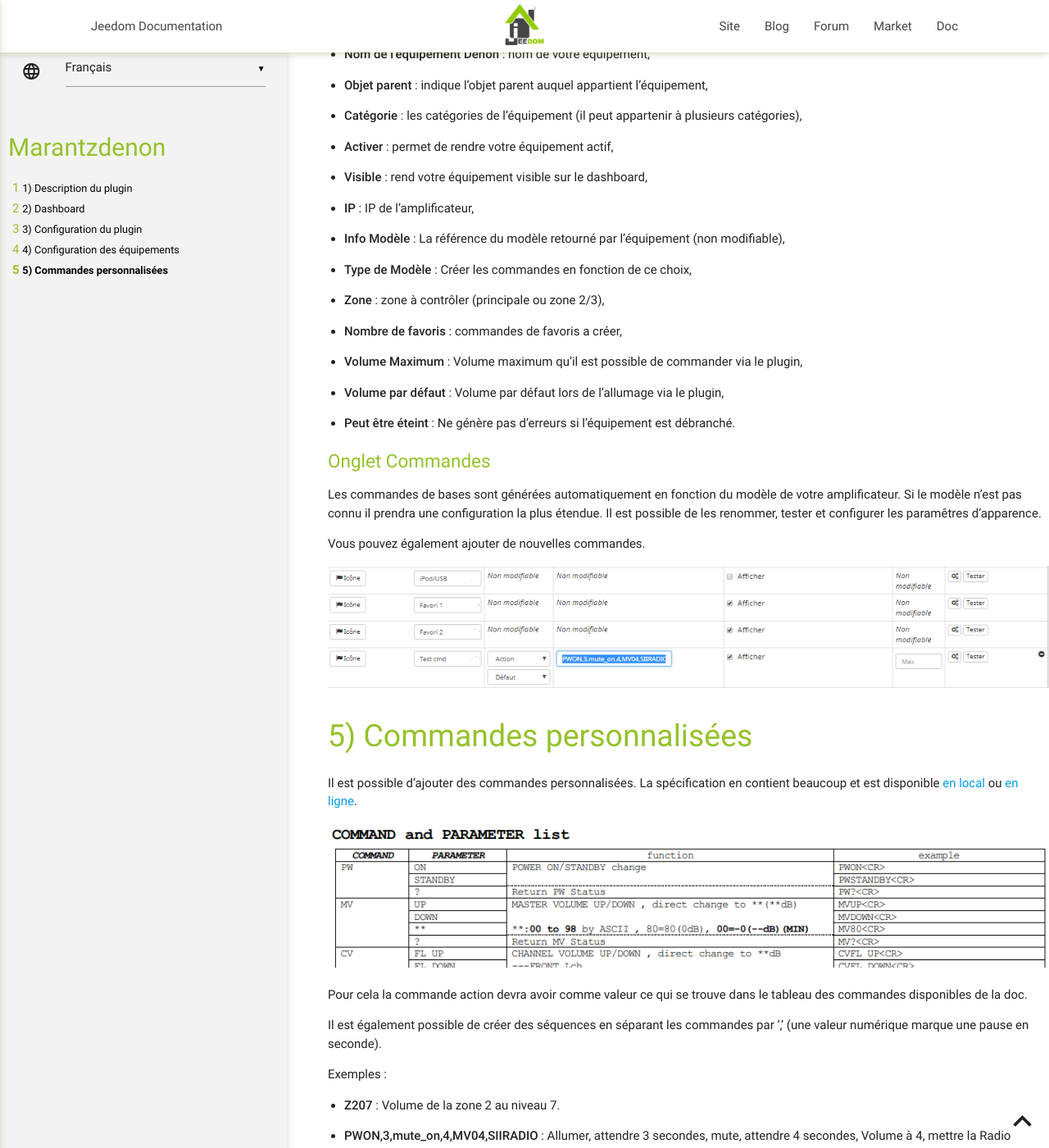
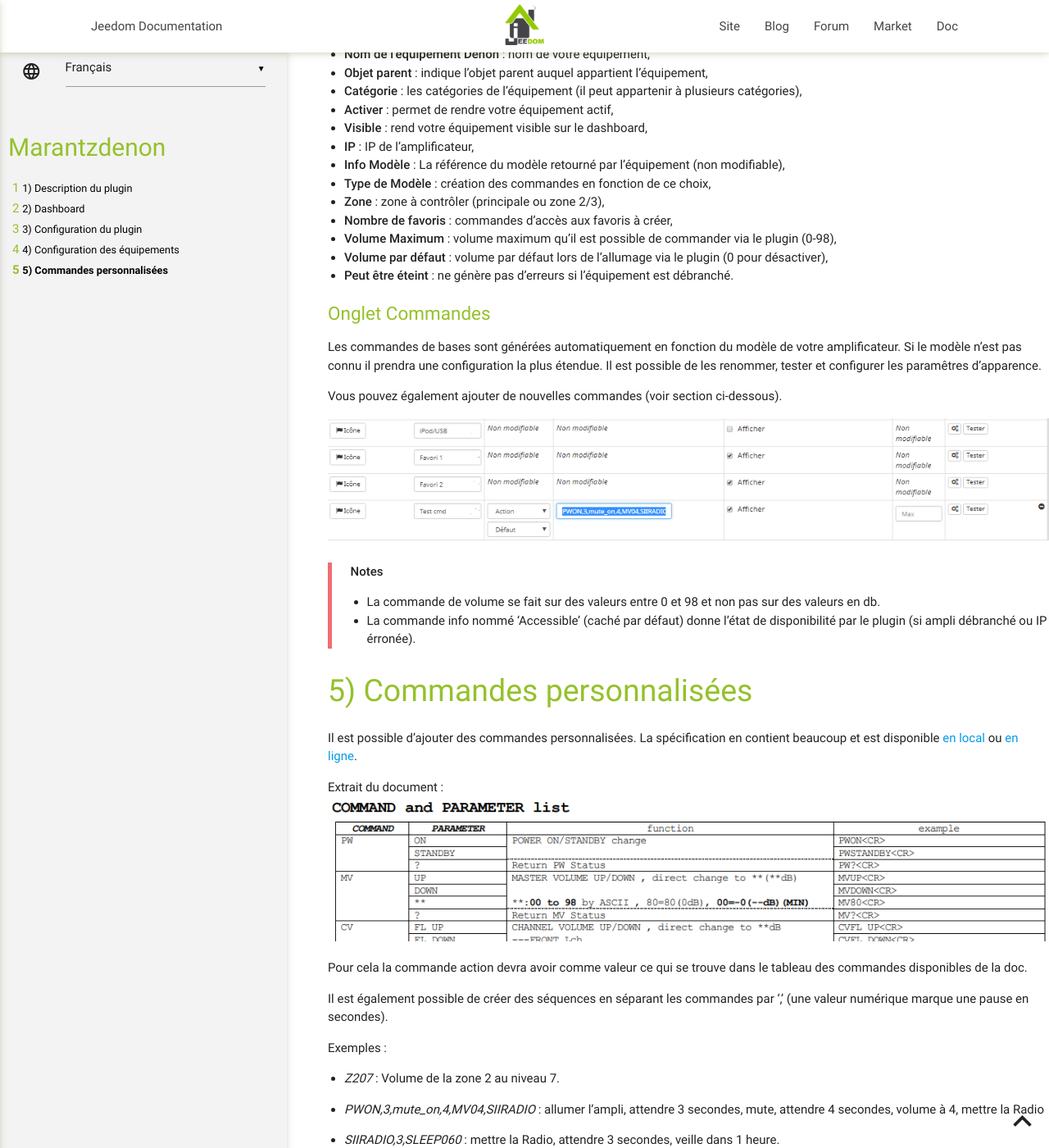
Before and after one commit to guirem/plugin-marantzdenon, a Jekyll site: the page built from docs/fr_FR/index.md, in a window 1280 px wide and 1400 px high, scrolled down 1421 px. Shown: the whole window at 82% size. Built offline with Jekyll 4.4.1, drawn with Linux system fonts in a browser that asks for light colours; our own code applies the rules of GitHub Pages for plain Markdown files; some of the changed text lies outside the part shown.

Commit message:
update doc

```diff
--- a/docs/fr_FR/index.md
+++ b/docs/fr_FR/index.md
@@ -48,32 +48,20 @@ Plugins puis multimedia.
 ### Onglet Equipement:
 
 -   **Nom de l’équipement Denon** : nom de votre équipement,
-
 -   **Objet parent** : indique l’objet parent auquel appartient
     l’équipement,
-
 -   **Catégorie** : les catégories de l’équipement (il peut appartenir à
     plusieurs catégories),
-
 -   **Activer** : permet de rendre votre équipement actif,
-
 -   **Visible** : rend votre équipement visible sur le dashboard,
-
 -   **IP** : IP de l’amplificateur,
-
 -   **Info Modèle** : La référence du modèle retourné par l'équipement (non modifiable),
-
--   **Type de Modèle** : Créer les commandes en fonction de ce choix,
-
+-   **Type de Modèle** : création des commandes en fonction de ce choix,
 -   **Zone** : zone à contrôler (principale ou zone 2/3),
-
--   **Nombre de favoris** : commandes de favoris a créer,
-
--   **Volume Maximum** : Volume maximum qu'il est possible de commander via le plugin,
-
--   **Volume par défaut** : Volume par défaut lors de l'allumage via le plugin,
-
--   **Peut être éteint** : Ne génère pas d'erreurs si l'équipement est débranché.
+-   **Nombre de favoris** : commandes d'accès aux favoris à créer,
+-   **Volume Maximum** : volume maximum qu'il est possible de commander via le plugin (0-98),
+-   **Volume par défaut** : volume par défaut lors de l'allumage via le plugin (0 pour désactiver),
+-   **Peut être éteint** : ne génère pas d'erreurs si l'équipement est débranché.
 
 
 ### Onglet Commandes
@@ -82,9 +70,14 @@ Les commandes de bases sont générées automatiquement en fonction du modèle d
 votre amplificateur. Si le modèle n'est pas connu il prendra une configuration la plus étendue.
 Il est possible de les renommer, tester et configurer les paramêtres d'apparence.
 
-Vous pouvez également ajouter de nouvelles commandes.
+Vous pouvez également ajouter de nouvelles commandes (voir section ci-dessous).
 
 ![Alt text](../assets/command.png "Custom command")
+
+> **Notes**
+>
+> - La commande de volume se fait sur des valeurs entre 0 et 98 et non pas sur des valeurs en db.
+> - La commande info nommé 'Accessible' (caché par défaut) donne l'état de disponibilité par le plugin (si ampli débranché ou IP érronée).
 
 
 Commandes personnalisées
@@ -92,16 +85,17 @@ Commandes personnalisées
 
 Il est possible d'ajouter des commandes personnalisées. La spécification en contient beaucoup et est disponible <a target="_blank" href="../assets/AVRX4000_PROTOCOL(10_3_0)_V03.pdf">en local</a> ou <a target="_blank" href="https://usa.denon.com/us/product/hometheater/receivers/avrx4000?docname=AVRX4000_PROTOCOL(10%203%200)_V03.pdf">en ligne</a>.
 
+Extrait du document :
 ![Specification Extract](../assets/spec.png "Specification Extract")
 
 Pour cela la commande action devra avoir comme valeur ce qui se trouve dans le tableau des commandes disponibles de la doc.
 
-Il est également possible de créer des séquences en séparant les commandes par ',' (une valeur numérique marque une pause en seconde).
+Il est également possible de créer des séquences en séparant les commandes par ',' (une valeur numérique marque une pause en secondes).
 
 Exemples :
 
-- **Z207** : Volume de la zone 2 au niveau 7.
+- *Z207* : Volume de la zone 2 au niveau 7.
 
-- **PWON,3,mute_on,4,MV04,SIIRADIO** : Allumer, attendre 3 secondes, mute, attendre 4 secondes, Volume à 4, mettre la Radio
+- *PWON,3,mute_on,4,MV04,SIIRADIO* : allumer l'ampli, attendre 3 secondes, mute, attendre 4 secondes, volume à 4, mettre la Radio
 
-- **SIIRADIO,3,SLEEP060** : Mettre la Radio, attendre 3 secondes, Veille dans 1 heure.
+- *SIIRADIO,3,SLEEP060* : mettre la Radio, attendre 3 secondes, veille dans 1 heure.
```
